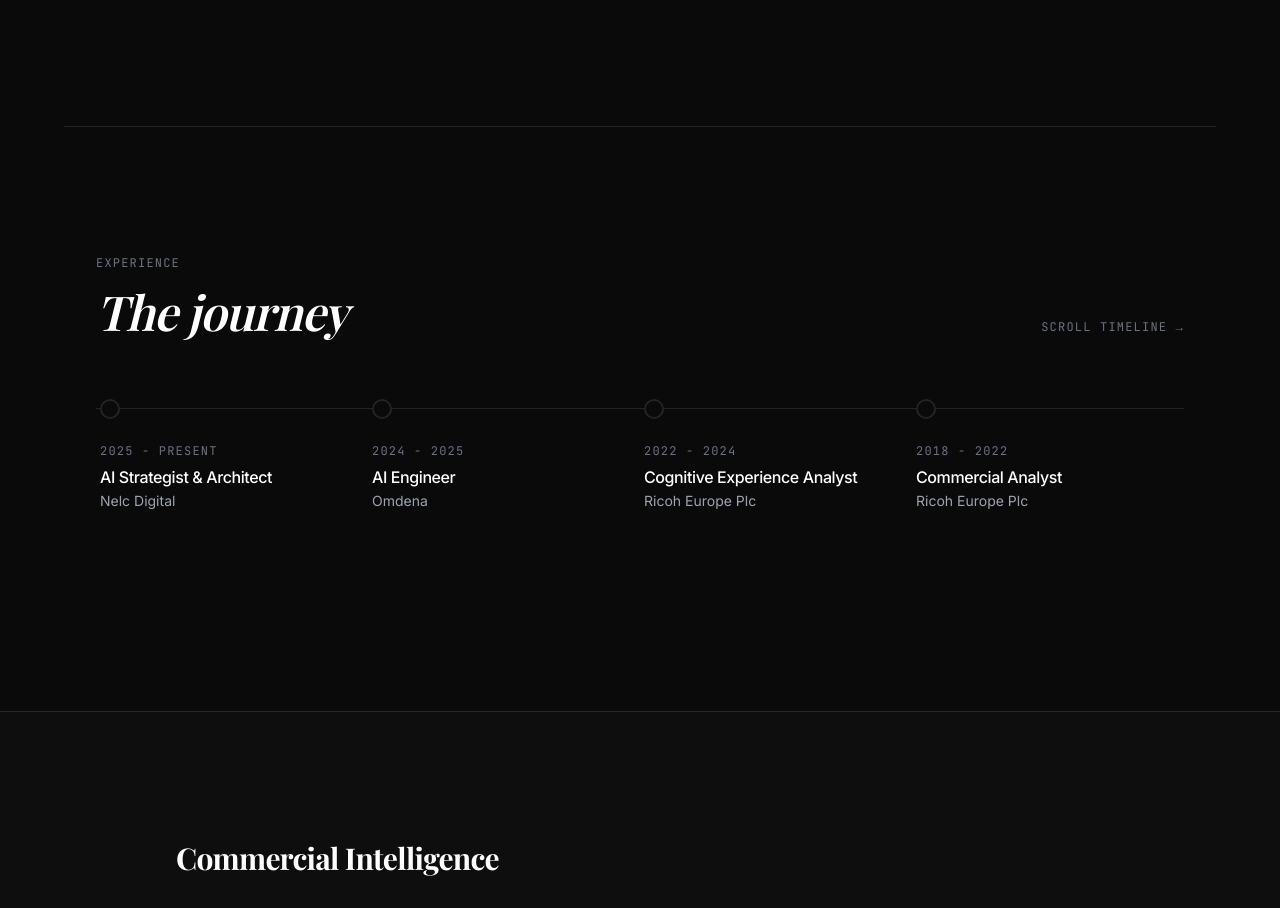
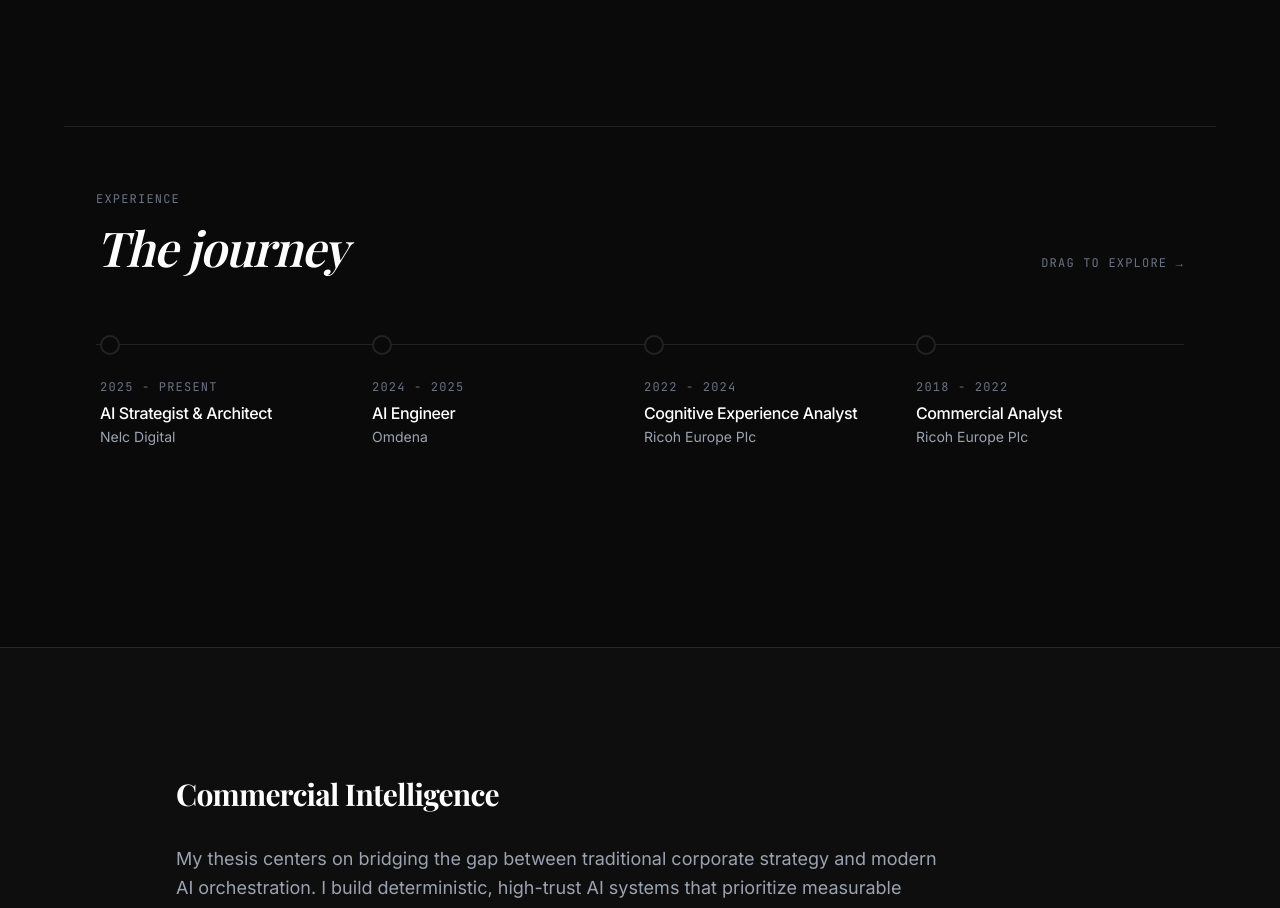
Before and after one commit to lawrenceemenike/porfolio-website, a React (Vite) app: page / in a window 1280 px wide. Shown: the part 1367-2275 px from the top of the page. Built offline with nearby package versions, Linux system fonts and the light colour scheme; a web font is replaced by a local one.

Commit message:
feat: implement native React drag-to-scroll mechanic in Journey timeline

```diff
--- a/src/components/Journey.jsx
+++ b/src/components/Journey.jsx
@@ -1,29 +1,73 @@
+import { useRef } from 'react';
 import { journeyData } from '../data/portfolioData';
 
 const Journey = () => {
+  const scrollRef = useRef(null);
+  let isDown = false;
+  let startX;
+  let scrollLeft;
+
+  const handleMouseDown = (e) => {
+    isDown = true;
+    scrollRef.current.classList.add('cursor-grabbing');
+    startX = e.pageX - scrollRef.current.offsetLeft;
+    scrollLeft = scrollRef.current.scrollLeft;
+  };
+
+  const handleMouseLeave = () => {
+    isDown = false;
+    scrollRef.current.classList.remove('cursor-grabbing');
+  };
+
+  const handleMouseUp = () => {
+    isDown = false;
+    scrollRef.current.classList.remove('cursor-grabbing');
+  };
+
+  const handleMouseMove = (e) => {
+    if (!isDown) return;
+    e.preventDefault();
+    const x = e.pageX - scrollRef.current.offsetLeft;
+    const walk = (x - startX) * 2; // Scroll speed multiplier
+    scrollRef.current.scrollLeft = scrollLeft - walk;
+  };
+
   return (
-    <section id="journey" className="max-w-6xl mx-auto px-6 md:px-8 py-20 md:py-32 border-t border-borderMuted overflow-hidden">
+    <section id="journey" className="max-w-6xl mx-auto px-6 md:px-8 pt-12 pb-20 md:pt-16 md:pb-32 border-t border-borderMuted overflow-hidden">
 
+      {/* Section Header */}
       <div className="flex justify-between items-end mb-16">
         <div>
           <p className="font-mono text-xs uppercase tracking-widest text-gray-500 mb-4">Experience</p>
           <h2 className="font-serif text-4xl md:text-5xl text-white tracking-tight italic">The journey</h2>
         </div>
         <span className="font-mono text-xs text-gray-500 tracking-widest uppercase hidden md:inline-block">
-          Scroll timeline &rarr;
+          Drag to explore &rarr;
         </span>
       </div>
 
-      <div className="relative w-full overflow-x-auto pb-8 hide-scrollbar cursor-grab active:cursor-grabbing">
+      {/* Horizontal Scroll Container with Drag Events */}
+      <div
+        ref={scrollRef}
+        onMouseDown={handleMouseDown}
+        onMouseLeave={handleMouseLeave}
+        onMouseUp={handleMouseUp}
+        onMouseMove={handleMouseMove}
+        className="relative w-full overflow-x-auto pb-8 hide-scrollbar cursor-grab"
+      >
 
+        {/* The Continuous Horizontal Line */}
         <div className="absolute top-[9px] left-0 w-[2800px] h-[1px] bg-borderMuted"></div>
 
+        {/* The Nodes */}
         <div className="flex w-max space-x-12 px-1">
           {journeyData.map((item, index) => (
-            <div key={index} className="relative flex flex-col w-56 group">
+            <div key={index} className="relative flex flex-col w-56 group select-none">
 
+              {/* Circle Node */}
               <div className="w-5 h-5 rounded-full border-2 border-borderMuted bg-[#0A0A0A] z-10 group-hover:border-white transition-colors duration-300 mb-6"></div>
 
+              {/* Text Content */}
               <span className="font-mono text-xs text-gray-500 mb-2 uppercase tracking-widest">{item.year}</span>
               <h3 className="font-sans font-medium text-white text-base leading-tight mb-1 group-hover:text-gray-200 transition-colors">
                 {item.role}
@@ -37,6 +81,7 @@ const Journey = () => {
         </div>
       </div>
 
+      {/* Quick instruction for mobile users */}
       <p className="font-mono text-[10px] text-gray-600 mt-4 text-center md:hidden uppercase tracking-widest">
         Swipe to explore &harr;
       </p>
```
